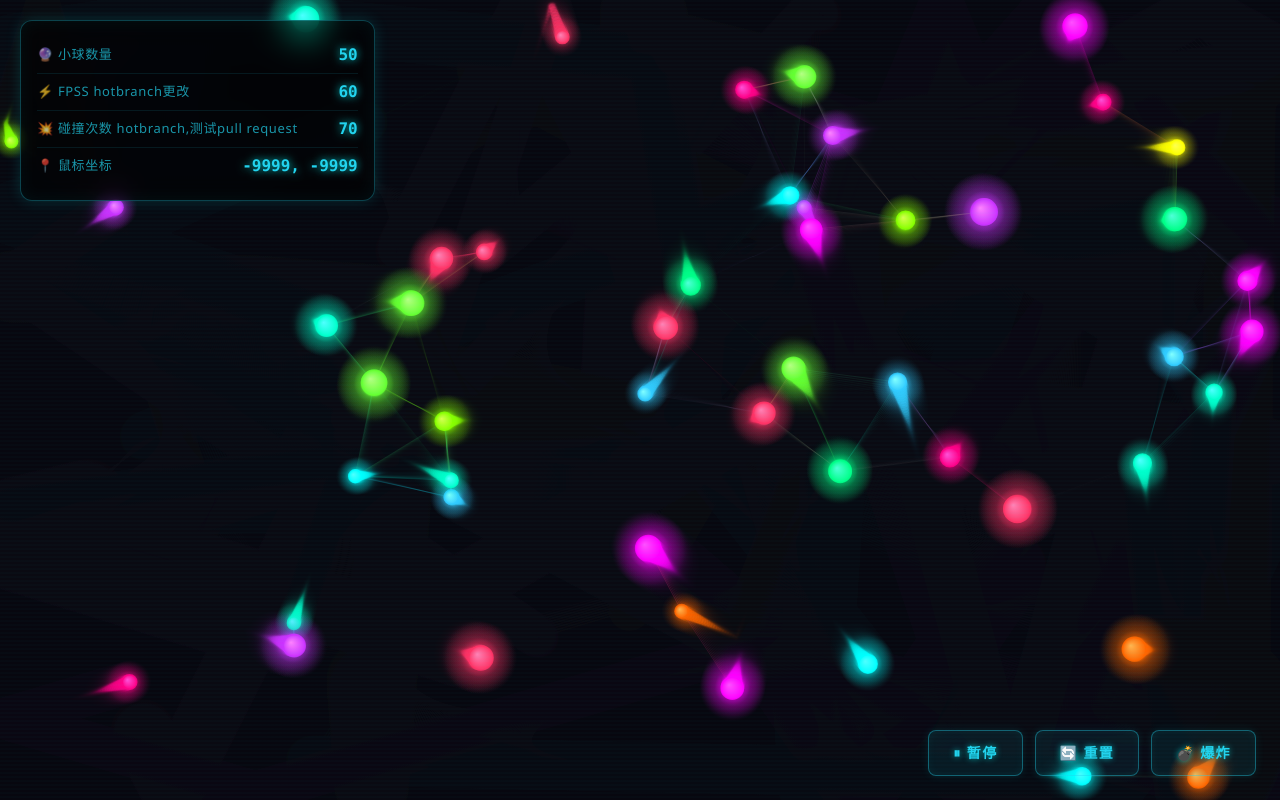
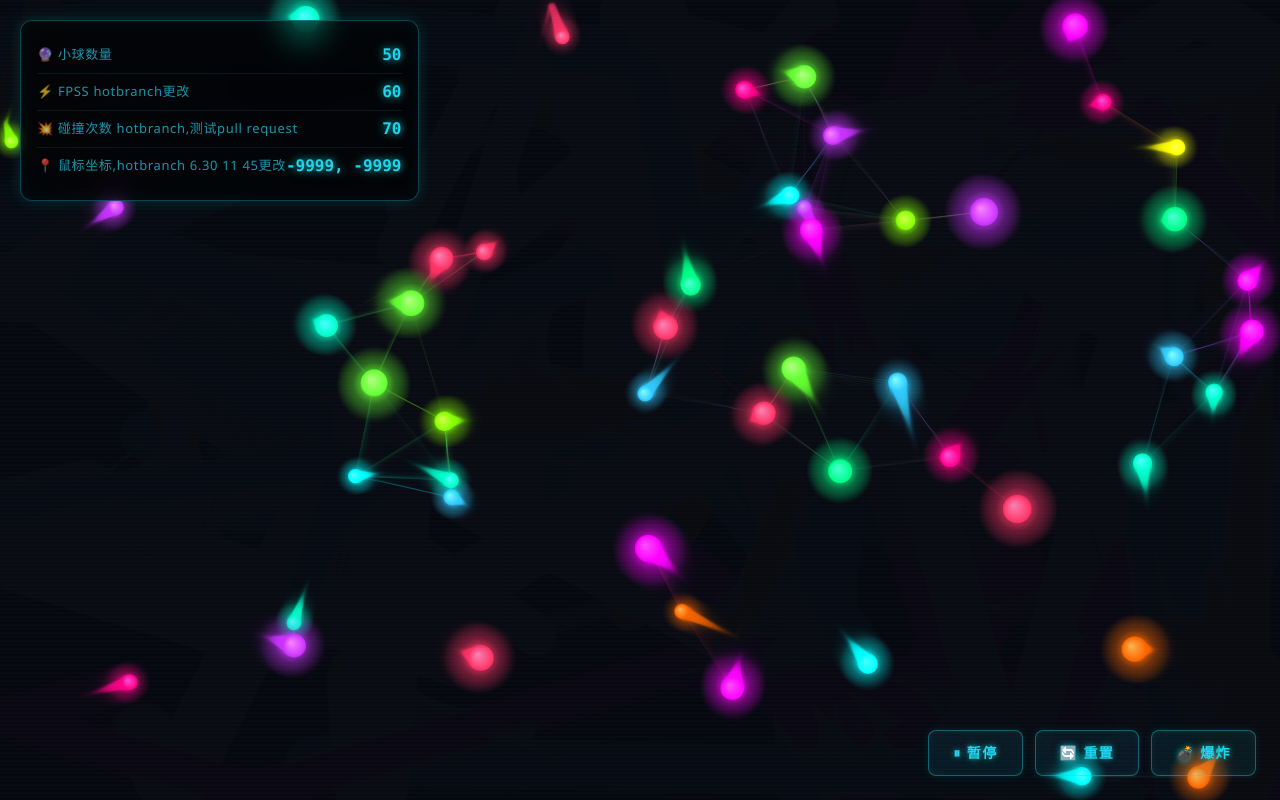
Before and after one commit to chy-2000/neon-ball-lab-next, a Next.js app: page / in a window 1280 px wide. Built offline with nearby package versions, Linux system fonts and the light colour scheme.

Commit message:
hotbranch 6.30 11 45更改

```diff
--- a/src/app/components/HUD.tsx
+++ b/src/app/components/HUD.tsx
@@ -14,7 +14,7 @@ export default function HUD({ ballCount, fps, collisionCount, mousePos }: HUDPro
     { label: '🔮 小球数量', value: ballCount },
     { label: '⚡ FPSS hotbranch更改', value: fps },
     { label: '💥 碰撞次数 hotbranch,测试pull request', value: collisionCount },
-    { label: '📍 鼠标坐标', value: mousePos },
+    { label: '📍 鼠标坐标,hotbranch 6.30 11 45更改', value: mousePos },
   ];
 
   return (
```
